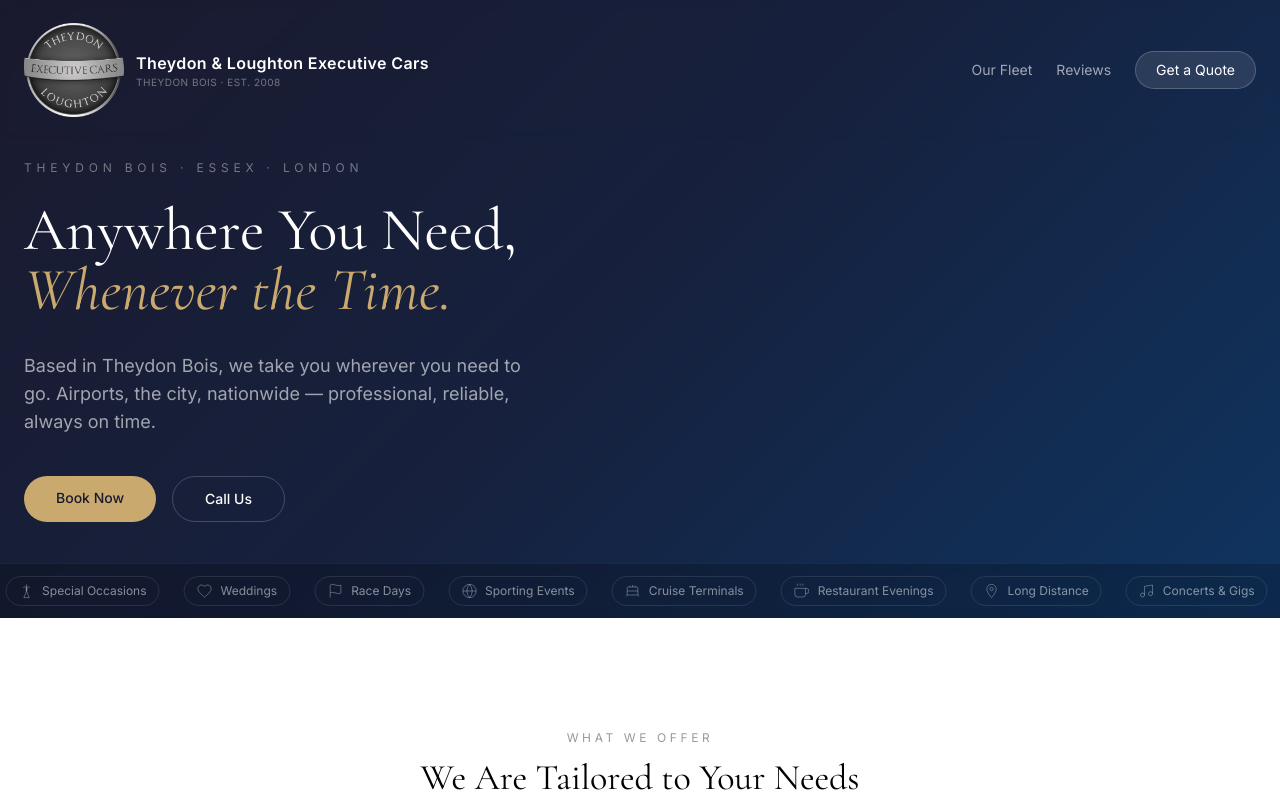
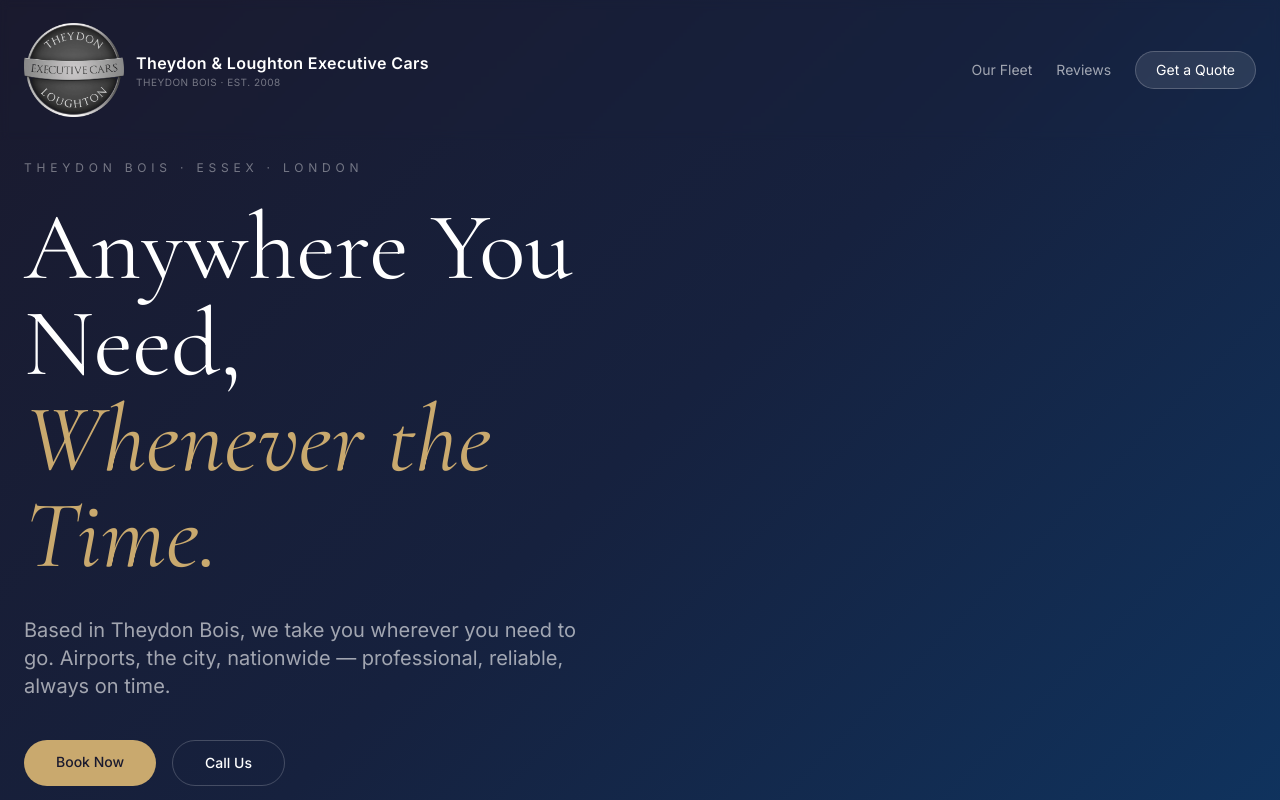
Before and after one commit to jakeylee93/tl-executive-cars, a Next.js app: page / in a window 1280 px wide. Shown: the top 800 px of the page. Built offline with nearby package versions, Linux system fonts and the light colour scheme.

Commit message:
🚗 Bigger hero text — heading 5xl-8xl, body lg-xl

```diff
--- a/app/page.tsx
+++ b/app/page.tsx
@@ -94,13 +94,13 @@
             <div className="max-w-2xl">
               <p className="text-xs uppercase tracking-[0.4em] text-white/40 mb-6">Theydon Bois &middot; Essex &middot; London</p>
               <h2
-                className="text-4xl md:text-6xl text-white leading-[1.1] mb-8"
+                className="text-5xl md:text-7xl lg:text-8xl text-white leading-[1.05] mb-8"
                 style={{ fontFamily: "'Cormorant Garamond', serif", fontWeight: 400 }}
               >
                 Anywhere You Need,<br />
                 <span className="italic" style={{ color: '#c9a96e' }}>Whenever the Time.</span>
               </h2>
-              <p className="text-white/60 text-base md:text-lg leading-relaxed max-w-lg mb-10">
+              <p className="text-white/60 text-lg md:text-xl leading-relaxed max-w-xl mb-10">
                 Based in Theydon Bois, we take you wherever you need to go. Airports, the city, nationwide — professional, reliable, always on time.
               </p>
               <div className="flex flex-wrap gap-4">
```
